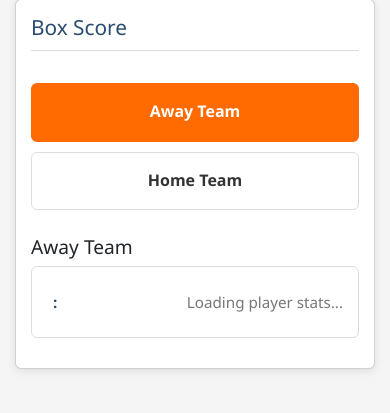
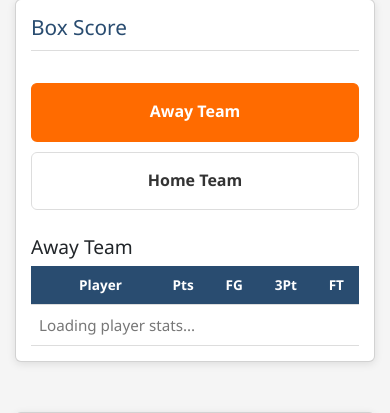
Before and after one commit to HighwayofLife/basketball-stats-tracker, a Flask app: template app/web_ui/templates/games/detail.html in a window 390 px wide. Shown: the part 765-1178 px from the top of the page. Run offline with Flask 3, Linux system fonts and the light colour scheme; the template is opened without the code that fills it: most values are stand-ins (such as "Sample title", 1, 10 or a date in 2020); some libraries are stand-ins or nearby versions.

Commit message:
feat: Enhance mobile game detail and box score layout
- Implement compact game card layout for mobile devices
- Display team win-loss records on game detail page
- Add responsive mobile layout for game detail scoreboard
- Include player position in player stats
- Update box score table for better mobile presentation

```diff
--- a/app/reports/report_generator.py
+++ b/app/reports/report_generator.py
@@ -127,6 +127,7 @@ class ReportGenerator:
         player_box_score = {
             "name": player.name,
             "jersey": player.jersey_number,
+            "position": player.position,
             "team": team_name,
             "fouls": pgs.fouls,
             "ftm": 0,
--- a/app/web_ui/schemas.py
+++ b/app/web_ui/schemas.py
@@ -28,6 +28,8 @@ class PlayerStats(BaseModel):
     player_id: int
     name: str
     stats: dict[str, Any]
+    jersey_number: str = ""
+    position: str | None = None
 
 
 class TeamStats(BaseModel):
@@ -39,6 +41,7 @@ class TeamStats(BaseModel):
     stats: dict[str, Any]
     players: list[PlayerStats]
     top_player: dict[str, Any] | None = None
+    record: str | None = None  # Team record in "W-L" format
 
 
 class BoxScoreResponse(BaseModel):
--- a/app/web_ui/templates/games/detail.html
+++ b/app/web_ui/templates/games/detail.html
@@ -67,6 +149,123 @@
     margin-top: 1rem;
     font-size: 1.1rem;
 }
+
+/* Box Score Specific Styling */
+.games-table .jersey-col {
+    width: 40px;
+}
+
+.games-table .stat-col {
+    text-align: center;
+}
+
+.games-table .jersey-number {
+    font-weight: 600;
+    color: #666;
+    text-align: center;
+}
+
+.games-table .player-name {
+    white-space: nowrap;
+    overflow: hidden;
+    text-overflow: ellipsis;
+    max-width: 200px;
+}
+
+/* Stats columns center aligned */
+.games-table td:nth-child(3),
+.games-table td:nth-child(4),
+.games-table td:nth-child(5),
+.games-table td:nth-child(6) {
+    text-align: center;
+}
+
+/* Shooting percentage styling for desktop */
+.shooting-percentage {
+    font-size: 0.85em;
+    color: #666;
+    margin-left: 0.3rem;
+}
+
+@media (max-width: 768px) {
+    .desktop-date {
+        display: none;
+    }
+
+    .box-score-table {
+        font-size: 0.85rem;
+    }
+
+    .box-score-table .player-name {
+        max-width: 150px;
+    }
+
+    /* Hide percentages on mobile */
+    .shooting-percentage {
+        display: none;
+    }
+}
+
+@media (max-width: 480px) {
+    .games-table .player-name {
+        max-width: 120px;
+    }
+}
+
+/* Override card transformation for box score tables on mobile */
+@media screen and (max-width: 480px) and (orientation: portrait) {
+    .mobile-table-view.data-table {
+        display: table;
+    }
+
+    .mobile-table-view.data-table thead,
+    .mobile-table-view.data-table tbody,
+    .mobile-table-view.data-table tfoot {
+        display: table-row-group;
+    }
+
+    .mobile-table-view.data-table thead {
+        display: table-header-group;
+    }
+
+    .mobile-table-view.data-table thead tr {
+        position: static;
+        top: auto;
+        left: auto;
+        display: table-row;
+    }
+
+    .mobile-table-view.data-table tr {
+        display: table-row;
+        border: none;
+        margin: 0;
+        padding: 0;
+        background: transparent;
+        border-radius: 0;
+    }
+
+    .mobile-table-view.data-table th,
+    .mobile-table-view.data-table td {
+        display: table-cell;
+        border-bottom: 1px solid var(--border-color);
+        padding: 8px;
+        position: static;
+        text-align: left;
+    }
+
+    .mobile-table-view.data-table td:before {
+        display: none;
+    }
+
+    .mobile-table-view.data-table .stat-col,
+    .mobile-table-view.data-table td:nth-child(3),
+    .mobile-table-view.data-table td:nth-child(4),
+    .mobile-table-view.data-table td:nth-child(5),
+    .mobile-table-view.data-table td:nth-child(6) {
+        text-align: center;
+    }
+}
+
 </style>
 {% endblock %}
 
@@ -84,32 +283,26 @@
         <h2>Box Score</h2>
         <div class="tab-container">
             <div class="tabs">
-                <button class="tab-btn active" data-tab="away-team">Away Team</button>
-                <button class="tab-btn" data-tab="home-team">Home Team</button>
+                <button class="tab-btn active" data-tab="away-team" id="away-team-tab">Away Team</button>
+                <button class="tab-btn" data-tab="home-team" id="home-team-tab">Home Team</button>
             </div>
 
             <div class="tab-content active" id="away-team">
                 <h3 id="away-team-name">Away Team</h3>
-                <table class="data-table box-score-table" id="away-team-table">
+                <table class="data-table games-table mobile-table-view" id="away-team-table">
                     <thead>
                         <tr>
+                            <th class="jersey-col"></th>
                             <th>Player</th>
-                            <th>MIN</th>
-                            <th>PTS</th>
-                            <th>REB</th>
-                            <th>AST</th>
-                            <th>STL</th>
-                            <th>BLK</th>
-                            <th>FG</th>
-                            <th>3PT</th>
-                            <th>FT</th>
-                            <th>TO</th>
-                            <th>PF</th>
+                            <th class="stat-col">Pts</th>
+                            <th class="stat-col">FG</th>
+                            <th class="stat-col">3Pt</th>
+                            <th class="stat-col">FT</th>
                         </tr>
                     </thead>
                     <tbody>
                         <tr>
-                            <td colspan="12" class="loading-message">Loading player stats...</td>
+                            <td colspan="6" class="loading-message">Loading player stats...</td>
                         </tr>
                     </tbody>
                     <tfoot id="away-team-totals">
@@ -120,26 +313,20 @@
 
             <div class="tab-content" id="home-team">
                 <h3 id="home-team-name">Home Team</h3>
-                <table class="data-table box-score-table" id="home-team-table">
+                <table class="data-table games-table mobile-table-view" id="home-team-table">
                     <thead>
                         <tr>
+                            <th class="jersey-col"></th>
                             <th>Player</th>
-                            <th>MIN</th>
-                            <th>PTS</th>
-                            <th>REB</th>
-                            <th>AST</th>
-                            <th>STL</th>
-                            <th>BLK</th>
-                            <th>FG</th>
-                            <th>3PT</th>
-                            <th>FT</th>
-                            <th>TO</th>
-                            <th>PF</th>
+                            <th class="stat-col">Pts</th>
+                            <th class="stat-col">FG</th>
+                            <th class="stat-col">3Pt</th>
+                            <th class="stat-col">FT</th>
                         </tr>
                     </thead>
                     <tbody>
                         <tr>
-                            <td colspan="12" class="loading-message">Loading player stats...</td>
+                            <td colspan="6" class="loading-message">Loading player stats...</td>
                         </tr>
                     </tbody>
                     <tfoot id="home-team-totals">
@@ -246,18 +433,24 @@
         const homeTeam = boxScore.home_team;
         const awayQuarters = awayTeam.stats.quarter_scores || {};
         const homeQuarters = homeTeam.stats.quarter_scores || {};
+        const awayRecord = awayTeam.record || '0-0';
+        const homeRecord = homeTeam.record || '0-0';
 
         document.getElementById('game-info').innerHTML = `
             <div class="scoreboard">
                 <div class="team-info">
-                    <div>
-                        <h2 class="team-name">${awayTeam.name} (Away)</h2>
+                    <div class="team-section away-team">
+                        <h2 class="team-name">${awayTeam.name}</h2>
+                        <div class="team-record">(${awayRecord})</div>
                     </div>
-                    <div class="team-score">${awayTeam.score}</div>
-                    <div style="text-align: center; font-size: 1.5rem; color: #6c757d;">vs</div>
-                    <div class="team-score">${homeTeam.score}</div>
-                    <div>
-                        <h2 class="team-name">${homeTeam.name} (Home)</h2>
+                    <div class="score-section">
+                        <div class="team-score away-score">${awayTeam.score}</div>
+                        <div class="game-date-mobile">${formatDate(game.date)}</div>
+                        <div class="team-score home-score">${homeTeam.score}</div>
+                    </div>
+                    <div class="team-section home-team">
+                        <h2 class="team-name">${homeTeam.name}</h2>
+                        <div class="team-record">(${homeRecord})</div>
                     </div>
                 </div>
 
@@ -292,16 +485,18 @@
                     </tbody>
                 </table>
 
-                <div class="game-date">${formatDate(game.date)}</div>
+                <div class="game-date desktop-date">${formatDate(game.date)}</div>
             </div>
         `;
     }
 
 
     function loadBoxScoreData(data) {
-        // Update team names
+        // Update team names in headers and tabs
         document.getElementById('away-team-name').textContent = data.away_team.name;
         document.getElementById('home-team-name').textContent = data.home_team.name;
+        document.getElementById('away-team-tab').textContent = data.away_team.name;
+        document.getElementById('home-team-tab').textContent = data.home_team.name;
 
         // Update top players section
         if (data.away_team.top_player) {
@@ -353,30 +548,30 @@
             const fgMade = (stats.fg2m || 0) + (stats.fg3m || 0);
             const fgAttempted = (stats.fg2a || 0) + (stats.fg3a || 0);
 
+            // Get player position if available
+            const position = player.position ? ` · ${player.position}` : '';
+
+            // Calculate percentages
+            const fgPercentage = fgAttempted > 0 ? ((fgMade / fgAttempted) * 100).toFixed(1) : '0.0';
+            const fg3Percentage = (stats.fg3a || 0) > 0 ? (((stats.fg3m || 0) / stats.fg3a) * 100).toFixed(1) : '0.0';
+            const ftPercentage = (stats.fta || 0) > 0 ? (((stats.ftm || 0) / stats.fta) * 100).toFixed(1) : '0.0';
+
             row.innerHTML = `
-                <td data-label="Player">${player.name}</td>
-                <td data-label="MIN">-</td>
-                <td data-label="PTS">${stats.points || 0}</td>
-                <td data-label="REB">-</td>
-                <td data-label="AST">-</td>
-                <td data-label="STL">-</td>
-                <td data-label="BLK">-</td>
-                <td data-label="FG">${fgMade}/${fgAttempted}</td>
-                <td data-label="3PT">${stats.fg3m || 0}/${stats.fg3a || 0}</td>
-                <td data-label="FT">${stats.ftm || 0}/${stats.fta || 0}</td>
-                <td data-label="TO">-</td>
-                <td data-label="PF">${stats.fouls || 0}</td>
+                <td class="jersey-number">${player.jersey_number || '-'}</td>
+                <td class="player-name" data-label="Player">${player.name}${position}</td>
+                <td data-label="Pts">${stats.points || 0}</td>
+                <td data-label="FG">${fgMade}-${fgAttempted}<span class="shooting-percentage">(${fgPercentage}%)</span></td>
+                <td data-label="3Pt">${stats.fg3m || 0}-${stats.fg3a || 0}<span class="shooting-percentage">(${fg3Percentage}%)</span></td>
+                <td data-label="FT">${stats.ftm || 0}-${stats.fta || 0}<span class="shooting-percentage">(${ftPercentage}%)</span></td>
             `;
             tbody.appendChild(row);
         });
 
         // Add team totals
-        const totals = teamData.stats;
         const tfoot = document.getElementById(tableId === 'away-team-table' ? 'away-team-totals' : 'home-team-totals');
 
         // Calculate totals from player stats
         let totalPoints = 0;
-        let totalFouls = 0;
         let totalFGM = 0;
         let totalFGA = 0;
         let total3PM = 0;
@@ -387,7 +582,6 @@
         teamData.players.forEach(player => {
             const stats = player.stats;
             totalPoints += stats.points || 0;
-            totalFouls += stats.fouls || 0;
             totalFGM += (stats.fg2m || 0) + (stats.fg3m || 0);
             totalFGA += (stats.fg2a || 0) + (stats.fg3a || 0);
             total3PM += stats.fg3m || 0;
@@ -396,20 +590,19 @@
             totalFTA += stats.fta || 0;
         });
 
+        // Calculate team percentages
+        const teamFGPercentage = totalFGA > 0 ? ((totalFGM / totalFGA) * 100).toFixed(1) : '0.0';
+        const team3PPercentage = total3PA > 0 ? ((total3PM / total3PA) * 100).toFixed(1) : '0.0';
+        const teamFTPercentage = totalFTA > 0 ? ((totalFTM / totalFTA) * 100).toFixed(1) : '0.0';
+
         tfoot.innerHTML = `
             <tr>
+                <td></td>
                 <td><strong>Team Totals</strong></td>
-                <td>-</td>
                 <td><strong>${totalPoints}</strong></td>
-                <td><strong>-</strong></td>
-                <td><strong>-</strong></td>
-                <td><strong>-</strong></td>
-                <td><strong>-</strong></td>
-                <td><strong>${totalFGM}/${totalFGA}</strong></td>
-                <td><strong>${total3PM}/${total3PA}</strong></td>
-                <td><strong>${totalFTM}/${totalFTA}</strong></td>
-                <td><strong>-</strong></td>
-                <td><strong>${totalFouls}</strong></td>
+                <td><strong>${totalFGM}-${totalFGA}<span class="shooting-percentage">(${teamFGPercentage}%)</span></strong></td>
+                <td><strong>${total3PM}-${total3PA}<span class="shooting-percentage">(${team3PPercentage}%)</span></strong></td>
+                <td><strong>${totalFTM}-${totalFTA}<span class="shooting-percentage">(${teamFTPercentage}%)</span></strong></td>
             </tr>
         `;
     }
```
Also changed, not shown: other parts of app/web_ui/templates/games/detail.html (+83 -1 lines), app/web_ui/routers/games.py (+27 -2 lines), CHANGELOG.md.
